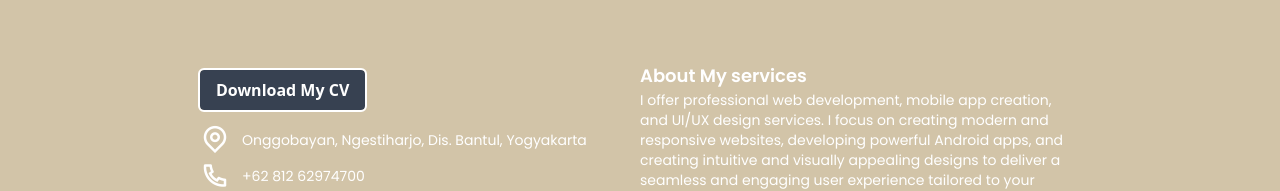
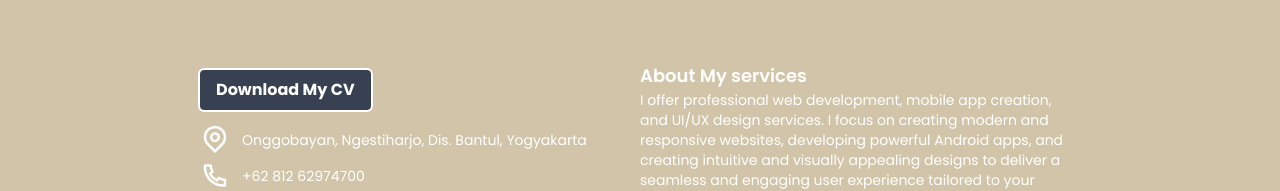
Before and after one commit to aqilfajar08/Portofolio-Website, a website: page index.html in a window 1280 px wide. Shown: the part 3580-3771 px from the top of the page. Drawn offline with nearby package versions, Linux system fonts and the light colour scheme.

Commit message:
first commit

```diff
--- a/index.html
+++ b/index.html
@@ -591,7 +591,7 @@
               <a
                 href="assets/cv/Aqil's-cv.pdf"
                 download
-                class="inline-block bg-gray-700 hover:bg-gray-800 text-white font-bold py-2 px-4 rounded transition-all duration-150 outline outline-2 outline-white"
+                class="inline-block bg-gray-700 hover:bg-gray-800 font-poppins text-white font-bold py-2 px-4 rounded transition-all duration-150 outline outline-2 outline-white"
               >
                 Download My CV
               </a>
```
